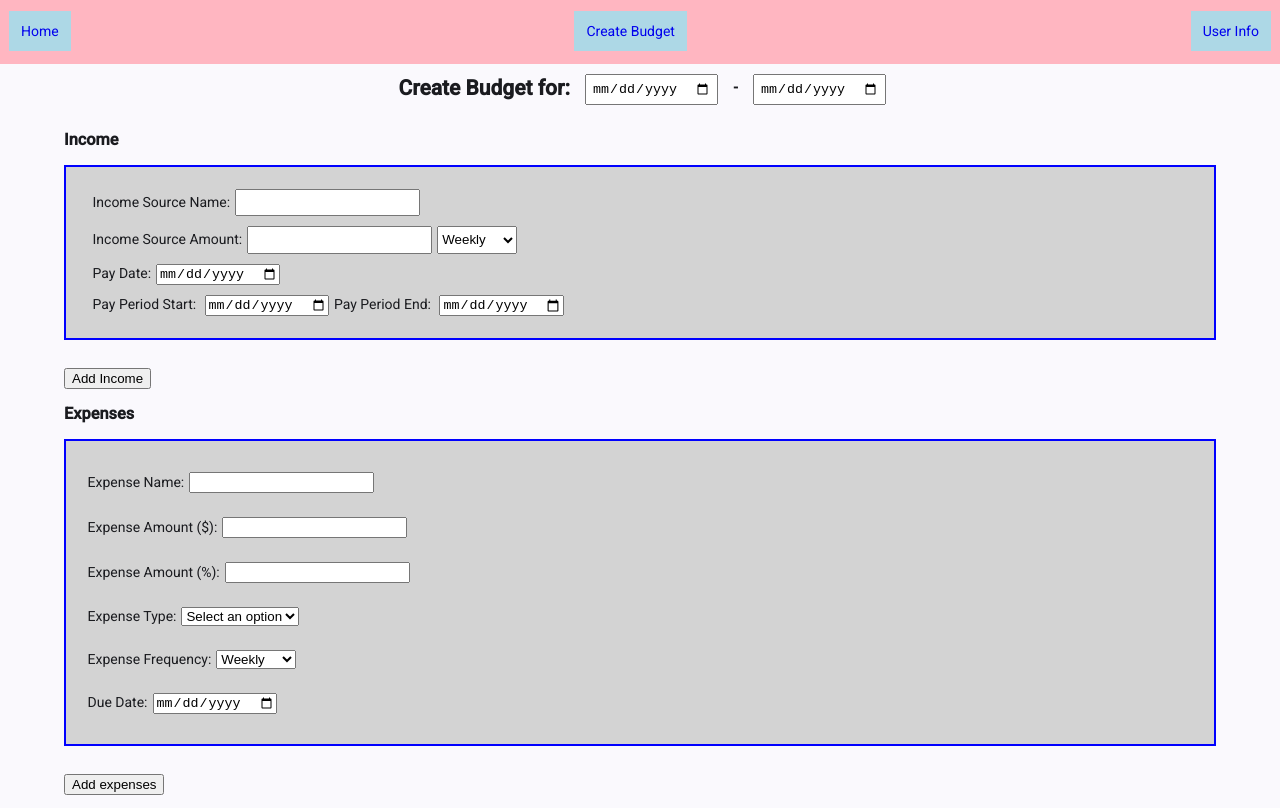
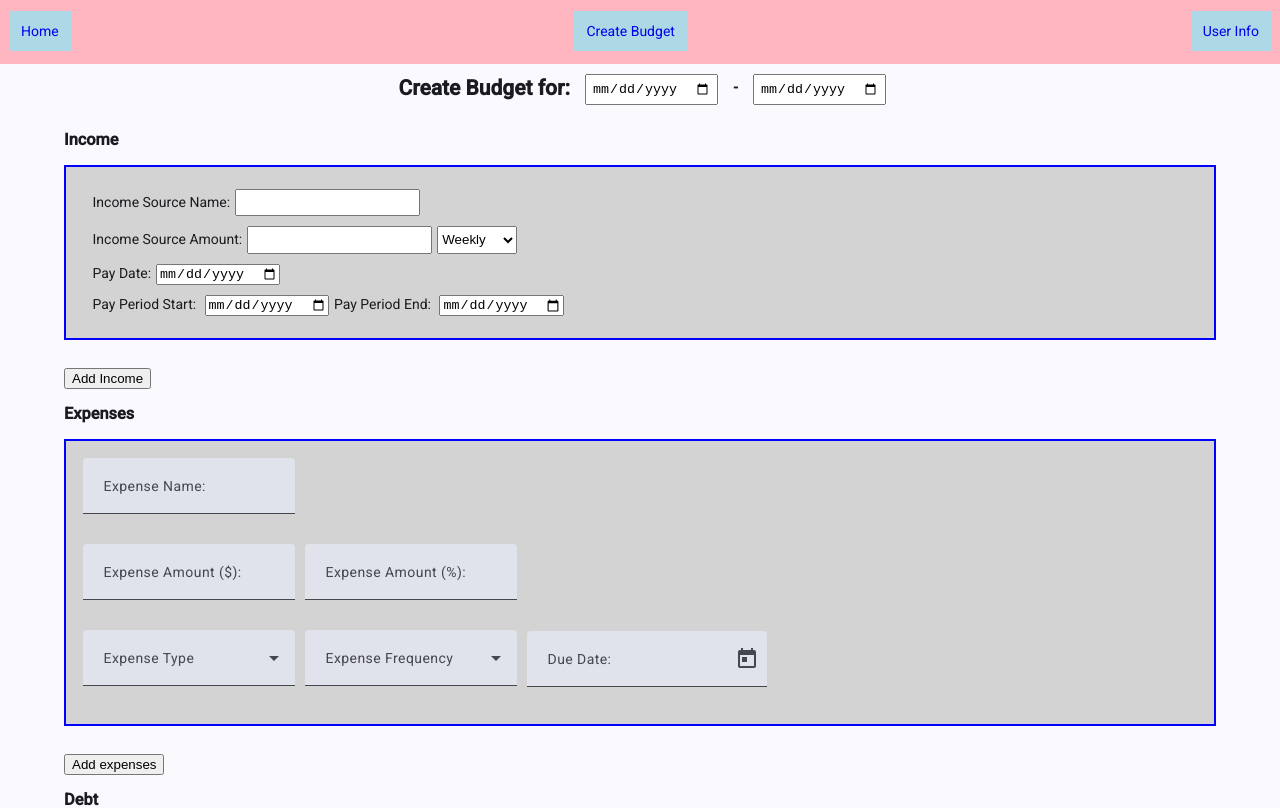
Before and after one commit to LizaFeng/iBudget, an Angular app in the folder iBudget/: page /create-budget in a window 1280 px wide. Shown: the top 808 px of the page. Built offline with nearby package versions, Linux system fonts and the light colour scheme.

Commit message:
expense component refactored to use mat card

```diff
--- a/iBudget/src/app/expense-component/expense-component.css
+++ b/iBudget/src/app/expense-component/expense-component.css
@@ -16,9 +16,9 @@
   border: none;
   cursor: pointer;
 }
-p {
+mat-form-field {
   padding: 5px;
 }
-label {
+mat-label {
   margin: 5px;
 }
--- a/iBudget/src/app/expense-component/expense-component.html
+++ b/iBudget/src/app/expense-component/expense-component.html
@@ -1,45 +1,57 @@
 <div class="expense-component-main-container">
-  <p class="expense-naming">
-    <label for="expense-name">Expense Name:</label>
-    <input class="expense-name" id="expense-name" />
-  </p>
+  <mat-form-field appearance="fill" class="expense-naming full-width">
+    <mat-label for="expense-name">Expense Name: </mat-label>
+    <input matInput formControlName="expense-name" />
+  </mat-form-field>
+
+  <!-- Expense Amount -->
   <div class="expense-amt">
-    <p class="expense-amt-dollar-form">
-      <label for="expense-amt-dollar">Expense Amount ($):</label>
-      <input type="text" id="expense-amt-dollar" />
-    </p>
-    <p class="expense-amt-percent">
-      <label for="expense-amt-percent">Expense Amount (%):</label>
-      <input type="text" id="expense-amt-percent" />
-    </p>
+    <mat-form-field appearance="fill" class="half-width">
+      <mat-label> Expense Amount ($): </mat-label>
+      <input matInput type="number" formControlName="expenseAmtDollar" />
+    </mat-form-field>
+
+    <mat-form-field appearance="fill" class="half-width">
+      <mat-label>Expense Amount (%):</mat-label>
+      <input matInput type="number" formControlName="expenseAmtPercent" />
+    </mat-form-field>
   </div>
-  <p>
-    <label for="exp-type">Expense Type:</label>
-    <select class="exp-type" name="exp-type" id="exp-type">
-      <option value="" disabled selected>Select an option</option>
-      <option value="fees">Fees</option>
-      <option value="food">Food</option>
-      <option value="rent">Rent</option>
-      <option value="insurance">Insurance</option>
-      <option value="medical">Medical</option>
-      <option value="others">Others</option>
-      <option value="transportation">Transportation</option>
-      <option value="utilities">Utilities</option>
-    </select>
-  </p>
-  <p class="expense-freq">
-    <label for="exp-freq">Expense Frequency:</label>
-    <select class="exp-freq" name="exp-freq" id="exp-freq">
-      <option value="weekly">Weekly</option>
-      <option value="biweekly">Bi-weekly</option>
-      <option value="monthly">Monthly</option>
-      <option value="yearly">Yearly</option>
-    </select>
-  </p>
-  <p>
-    <label for="due-date">Due Date:</label>
-    <input type="date" id="due-date" />
-  </p>
+  <!-- Expense Type -->
+  <mat-form-field appearance="fill" class="full-width">
+    <mat-label>Expense Type</mat-label>
+    <mat-select formControlName="expType">
+      <mat-option value="" disabled>Select an Option</mat-option>
+      <mat-option value="fees">Fees</mat-option>
+      <mat-option value="food">Food</mat-option>
+      <mat-option value="rent">Rent</mat-option>
+      <mat-option value="insurance">Insurance</mat-option>
+      <mat-option value="medical">Medical</mat-option>
+      <mat-option value="others">Others</mat-option>
+      <mat-option value="transportation">Transportation</mat-option>
+      <mat-option value="utilities">Utilities</mat-option>
+    </mat-select>
+  </mat-form-field>
+
+  <!-- Expense Frequency -->
+  <mat-form-field appearance="fill" class="full-width">
+    <mat-label>Expense Frequency</mat-label>
+    <mat-select formControlName="expFreq">
+      <mat-option value="weekly">Weekly</mat-option>
+      <mat-option value="biweekly">Bi-weekly</mat-option>
+      <mat-option value="monthly">Monthly</mat-option>
+      <mat-option value="yearly">Yearly</mat-option>
+    </mat-select>
+  </mat-form-field>
+
+  <!-- Due Date: for things like utility bills -->
+  <mat-form-field appearance="fill" class="full-width">
+    <mat-label>Due Date: </mat-label>
+    <input matInput [matDatepicker]="dueDatePicker" formControlName="dueDate" />
+    <mat-datepicker-toggle matSuffix [for]="dueDatePicker">
+      <mat-datepicker #dueDatePicker></mat-datepicker>
+    </mat-datepicker-toggle>
+  </mat-form-field>
+
   @if (defaultCard == false) {
   <!-- Content to display when the condition is true -->
   <button class="delete-btn"><mat-icon>delete_outline</mat-icon></button>
```
Also changed, not shown: iBudget/src/app/expense-component/expense-component.ts (+16 -1 lines).
